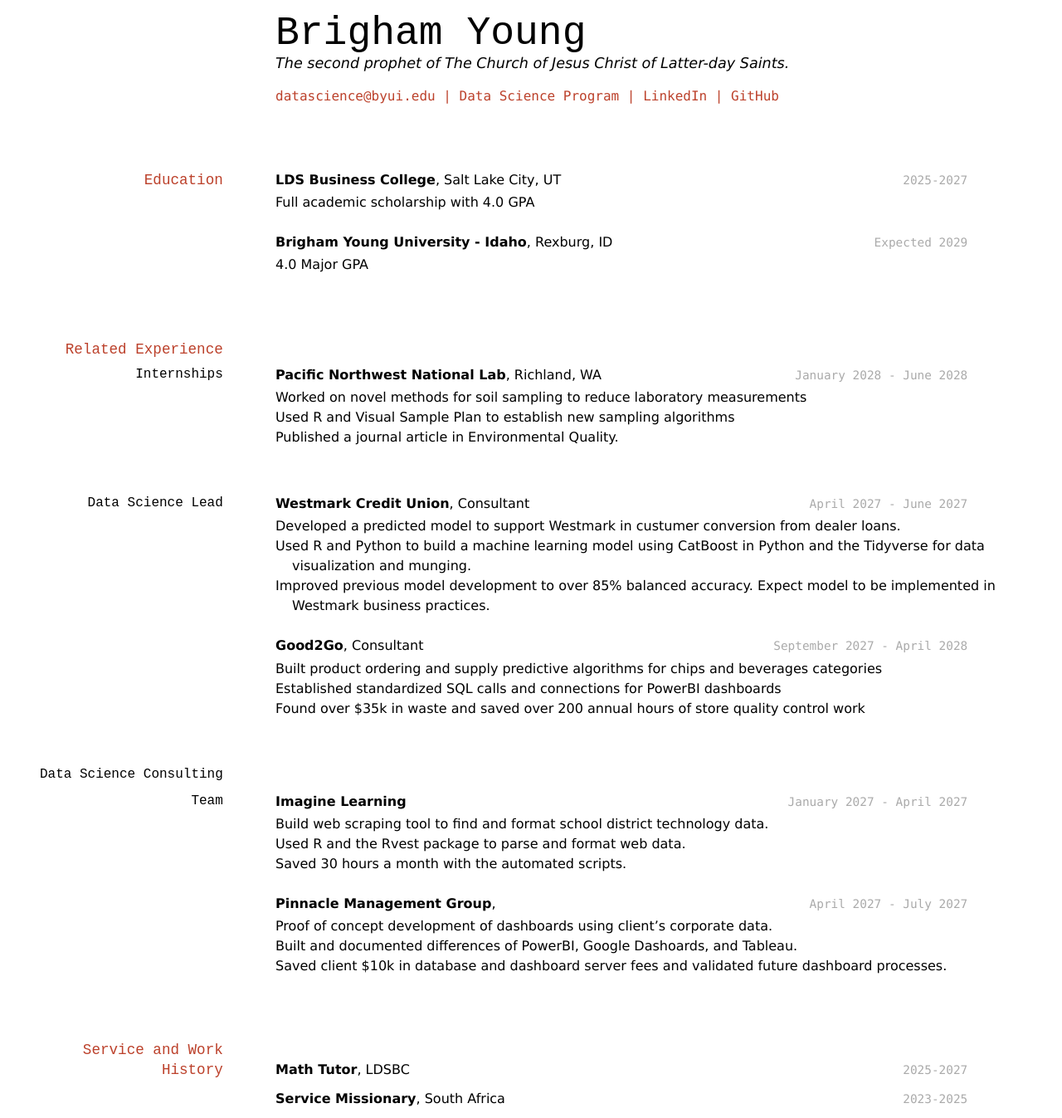
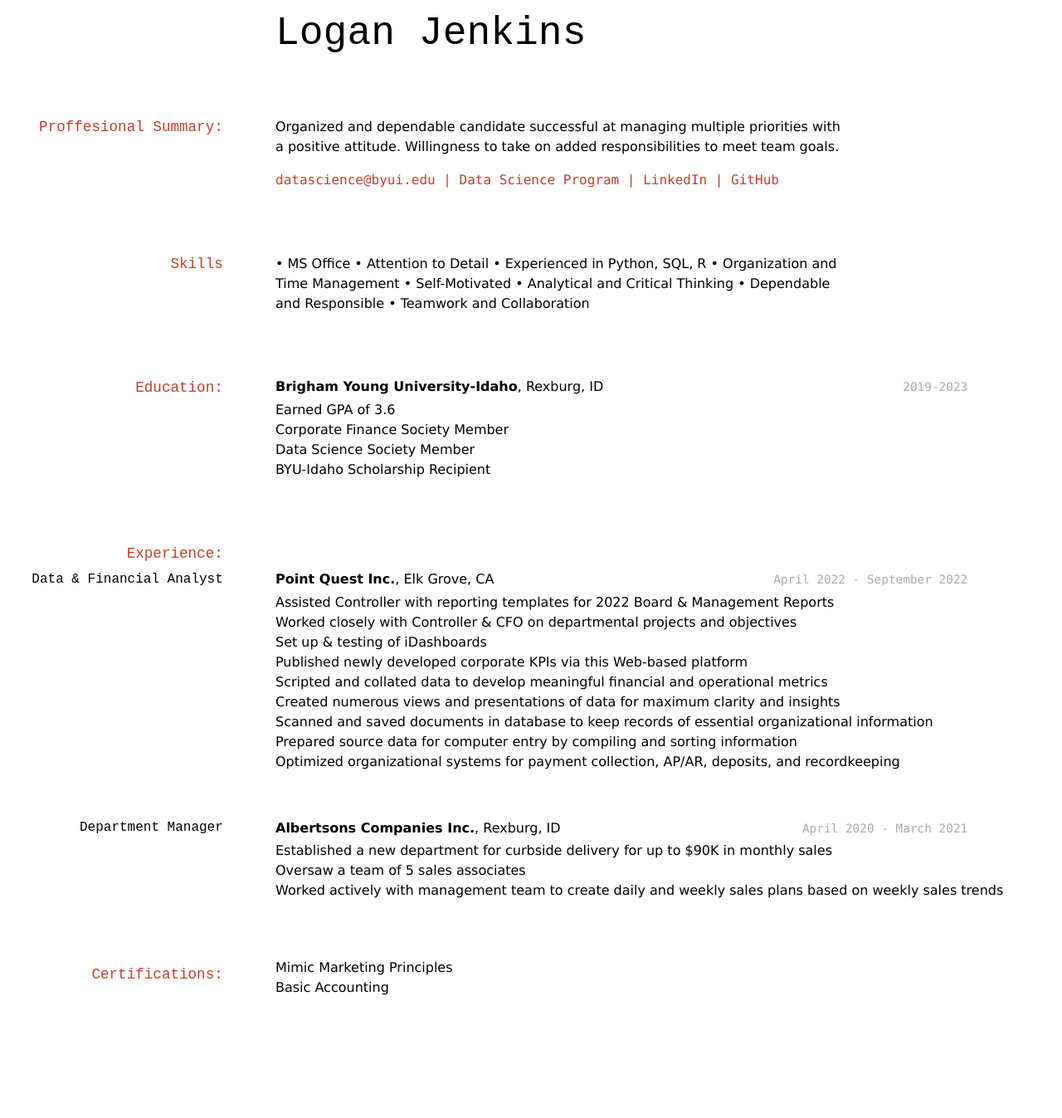
Before and after one commit to Loganj11/Logan_Jenkins_Resume, a Jekyll site: the page built from docs/index.md, in a window 1280 px wide. Shown: the whole page at 83% size. Built offline with Jekyll 4.4.1, drawn with Linux system fonts in a browser that asks for light colours; after the commit the page ends 1226 px from its top, so only the background shows below that.

Commit message:
Update index.md

```diff
--- a/docs/index.md
+++ b/docs/index.md
@@ -1,86 +1,70 @@
 ---
 layout: cv
-title: Logan Jenkins
+title: Project 6 Git Resume
 ---
-# Brigham Young
-The second prophet of The Church of Jesus Christ of Latter-day Saints.
+# Logan Jenkins
+
+## Proffesional Summary:
+Organized and dependable candidate successful at managing multiple priorities with a positive attitude. Willingness to take on added responsibilities to meet team goals.
 
 <div id="webaddress">
 <a href="datascience@byui.edu">datascience@byui.edu</a>
 | <a href="https://byuidatascience.github.io/development.html">Data Science Program</a>
-| <a href="https://www.linkedin.com/groups/13537407/">LinkedIn</a>
+| <a href="https://www.linkedin.com/in/logan-jenkins-0912y/">LinkedIn</a>
 | <a href="https://github.com/byuids-resumes">GitHub</a>
 </div>
 
 <!-- https://www.monique.tech/the-art-of-markdown -->
 
-## Education
+## Skills
 
-`2025-2027`
-__LDS Business College__, Salt Lake City, UT
-
-- Full academic scholarship with 4.0 GPA
-
-`Expected 2029`
-__Brigham Young University - Idaho__, Rexburg, ID
-
-- 4.0 Major GPA
+• MS Office                           • Attention to Detail
+• Experienced in Python, SQL, R     • Organization and Time Management
+• Self-Motivated                      • Analytical and Critical Thinking
+• Dependable and Responsible          • Teamwork and Collaboration
 
 
-## Related Experience
+## Education:
 
-### Internships
+`2019-2023`
+__Brigham Young University-Idaho__, Rexburg, ID
 
-`January 2028 - June 2028`
-__Pacific Northwest National Lab__, Richland, WA
+- Earned GPA of 3.6
+- Corporate Finance Society Member
+- Data Science Society Member
+- BYU-Idaho Scholarship Recipient
 
-- Worked on novel methods for soil sampling to reduce laboratory measurements
-- Used R and Visual Sample Plan to establish new sampling algorithms
-- Published a journal article in Environmental Quality.
+## Experience:
 
-### Data Science Lead
+### Data & Financial Analyst
 
-`April 2027 - June 2027`
-__Westmark Credit Union__, Consultant
+`April 2022 - September 2022`
+__Point Quest Inc.__, Elk Grove, CA
 
-- Developed a predicted model to support Westmark in custumer conversion from dealer loans.
-- Used R and Python to build a machine learning model using CatBoost in Python and the Tidyverse for data visualization and munging.
-- Improved previous model development to over 85% balanced accuracy. Expect model to be implemented in Westmark business practices.
+- Assisted Controller with reporting templates for 2022 Board & Management Reports
+- Worked closely with Controller & CFO on departmental projects and objectives
+- Set up & testing of iDashboards
+-   Published newly developed corporate KPIs via this Web-based platform
+-   Scripted and collated data to develop meaningful financial and operational metrics
+-   Created numerous views and presentations of data for maximum clarity and insights
+- Scanned and saved documents in database to keep records of essential organizational information
+- Prepared source data for computer entry by compiling and sorting information
+- Optimized organizational systems for payment collection, AP/AR, deposits, and recordkeeping
 
-`September 2027 - April 2028`
-__Good2Go__, Consultant
+### Department Manager
 
-- Built product ordering and supply predictive algorithms for chips and beverages categories
-- Established standardized SQL calls and connections for PowerBI dashboards
-- Found over $35k in waste and saved over 200 annual hours of store quality control work
+`April 2020 - March 2021`
+__Albertsons Companies Inc.__, Rexburg, ID
 
-### Data Science Consulting Team
-
-`January 2027 - April 2027`
-__Imagine Learning__
-
-- Build web scraping tool to find and format school district technology data.
-- Used R and the Rvest package to parse and format web data.
-- Saved 30 hours a month with the automated scripts.
-
-`April 2027 - July 2027`
-__Pinnacle Management Group__,
-
-- Proof of concept development of dashboards using client's corporate data.
-- Built and documented differences of PowerBI, Google Dashoards, and Tableau.
-- Saved client $10k in database and dashboard server fees and validated future dashboard processes.
+- Established a new department for curbside delivery for up to $90K in monthly sales
+- Oversaw a team of 5 sales associates
+- Worked actively with management team to create daily and weekly sales plans based on weekly sales trends
 
 
-## Service and Work History
+## Certifications:
 
-`2025-2027`
-__Math Tutor__, LDSBC
-
-
-`2023-2025`
-__Service Missionary__, South Africa
-
-
+- Mimic Marketing Principles
+- Basic Accounting
 
 <!-- ### Footer
 
```
